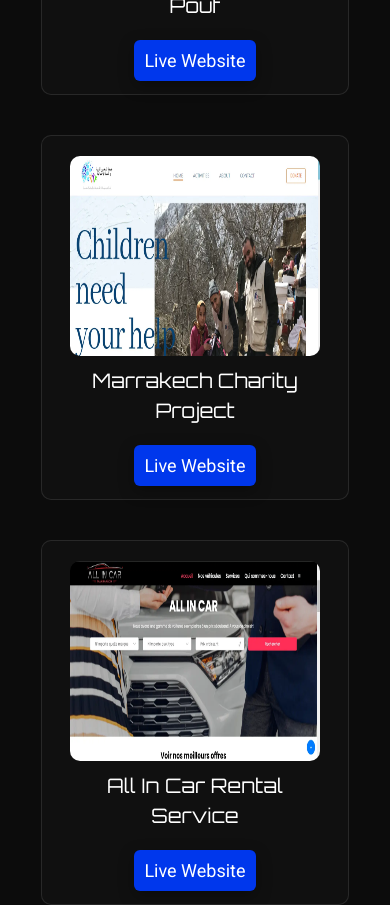
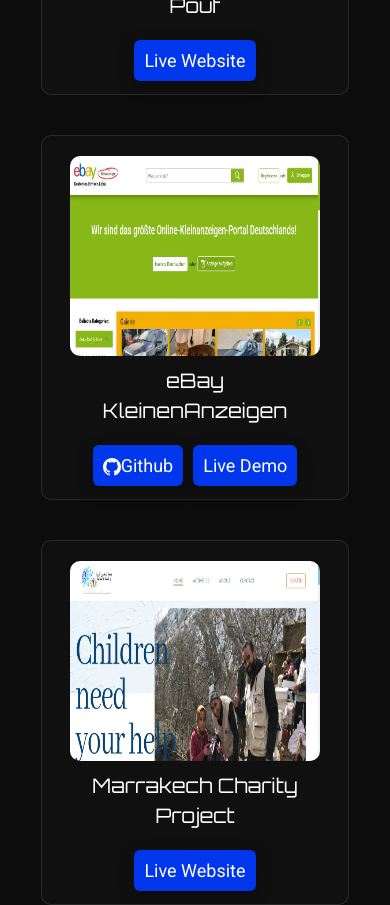
Before and after one commit to yassirelkhaili/PortfolioWebsite, a React (Create React App) app: page / in a window 390 px wide. Shown: the part 4840-5745 px from the top of the page. Built offline with nearby package versions, Linux system fonts and the light colour scheme.

Commit message:
added new skills and projects

```diff
--- a/src/App.jsx
+++ b/src/App.jsx
@@ -17,12 +17,18 @@
   const [language, setlanguage] = useState(Englich);
   const languageEnglich = () => {
     setlanguage(Englich);
+    let languageMenu = document.getElementById("language-menu");
+    languageMenu.classList.toggle("language-menu-active");
   };
   const languageDeutsch = () => {
     setlanguage(Deutsch);
+    let languageMenu = document.getElementById("language-menu");
+    languageMenu.classList.toggle("language-menu-active");
   };
   const languageFrench = () => {
     setlanguage(French);
+    let languageMenu = document.getElementById("language-menu");
+    languageMenu.classList.toggle("language-menu-active");
   };
   return (
     <LanguageContext.Provider value={language}>
--- a/src/components/About/About.css
+++ b/src/components/About/About.css
@@ -106,5 +106,4 @@
 
 .personalpic:hover {
   filter: grayscale(0%);
-  transform: scale(1.1);
 }
--- a/src/components/Home/Home.css
+++ b/src/components/Home/Home.css
@@ -90,7 +90,3 @@
     rgba(0, 0, 0, 0.22) 0px 15px 12px;
   transition: 0.3s;
 }
-
-.myprofilepic:hover {
-  transform: scale(1.1);
-}
--- a/src/components/Projects/Projects.css
+++ b/src/components/Projects/Projects.css
@@ -91,6 +91,6 @@
     flex-direction: column !important;
     justify-content: space-between !important;
     align-items: center !important;
-    padding-top: 940px;
+    padding-top: 2150px;
   }
 }
--- a/src/components/Projects/Projects.jsx
+++ b/src/components/Projects/Projects.jsx
@@ -24,6 +24,17 @@
       <div className="row">
         <div className="projects-container">
           {WorkProjectsData.map((data) => {
+            if (data.id === 3) {
+              return (
+                <PersonalProjects
+                  caption={data.caption}
+                  snippet={data.snippet}
+                  link={data.link}
+                  key={data.id}
+                  github={data.github}
+                />
+              );
+            } else {
               return (
                 <WorkProjects
                   caption={data.caption}
@@ -32,6 +43,7 @@
                   key={data.id}
                 />
               );
+            }
             })}
         </div>
         <div className="personalProjects-container">
@@ -100,16 +112,17 @@
     link: "https://www.moroccan-leather-pouf.com/",
   },
   {
+    id: 3,
+    caption: "eBay KleinenAnzeigen",
+    snippet: require("../../assets/ebay.webp"),
+    link: "https://ebay-kleinenanzeigen-clone.vercel.app/",
+    github: "https://github.com/yassirelkhaili/ebayKleinenanzeigenClone"
+  },
+  {
     id: 2,
     caption: "Marrakech Charity Project",
     snippet: require("../../assets/marrakechharity.webp"),
     link: "http://eurekadigital.ddns.net:8888/association/",
-  },
-  {
-    id: 3,
-    caption: "All In Car Rental Service",
-    snippet: require("../../assets/allincar.webp"),
-    link: "http://eurekadigital.ddns.net:8888/allincar/",
   },
   {
     id: 4,
@@ -118,17 +131,16 @@
     link: "https://www.excursion-marrakech.ma/",
   },
   {
-    id: 5,
-    caption: "Archobook E-Commerce",
-    snippet: require("../../assets/architech.webp"),
-    link: "http://eurekadigital.ddns.net:8888/ArchiBook/",
-  },
-  {
     id: 6,
     caption: "Simple ExpressJS Crud",
     snippet: require("../../assets/expresscrud.webp"),
     link: "https://employeemanagementsystem.vercel.app/",
-    github: "https://github.com/yassirelkhaili/employeemanagementsystem"
+  },
+  {
+    id: 5,
+    caption: "Archibook E-Commerce",
+    snippet: require("../../assets/architech.webp"),
+    link: "http://eurekadigital.ddns.net:8888/ArchiBook/",
   },
 ];
 
```
Also changed, not shown: src/assets/ebay.webp (added), 1 other file (tests, documents, lock files or other folders). Lines whose indentation alone changed are shown as unchanged.
